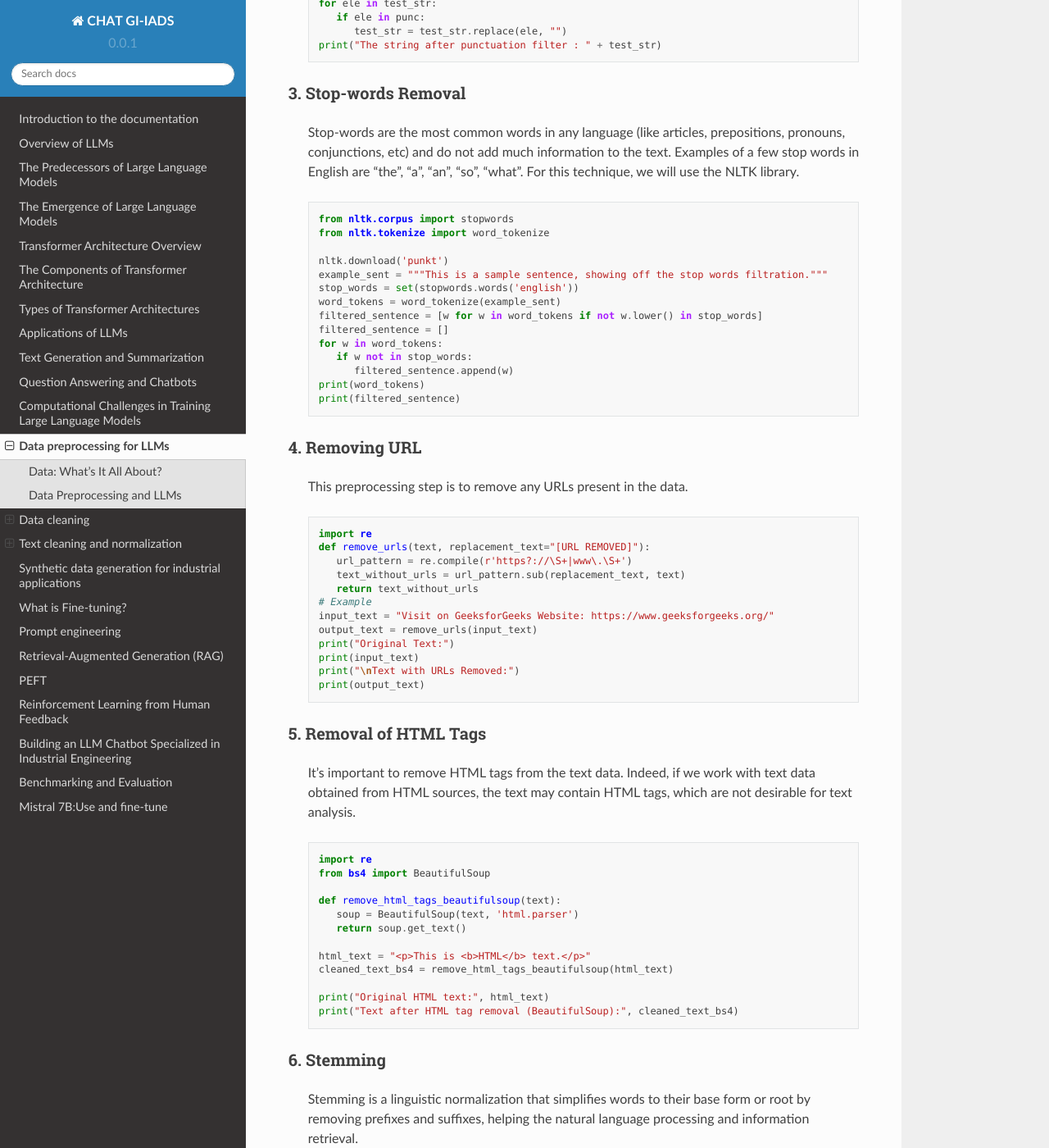
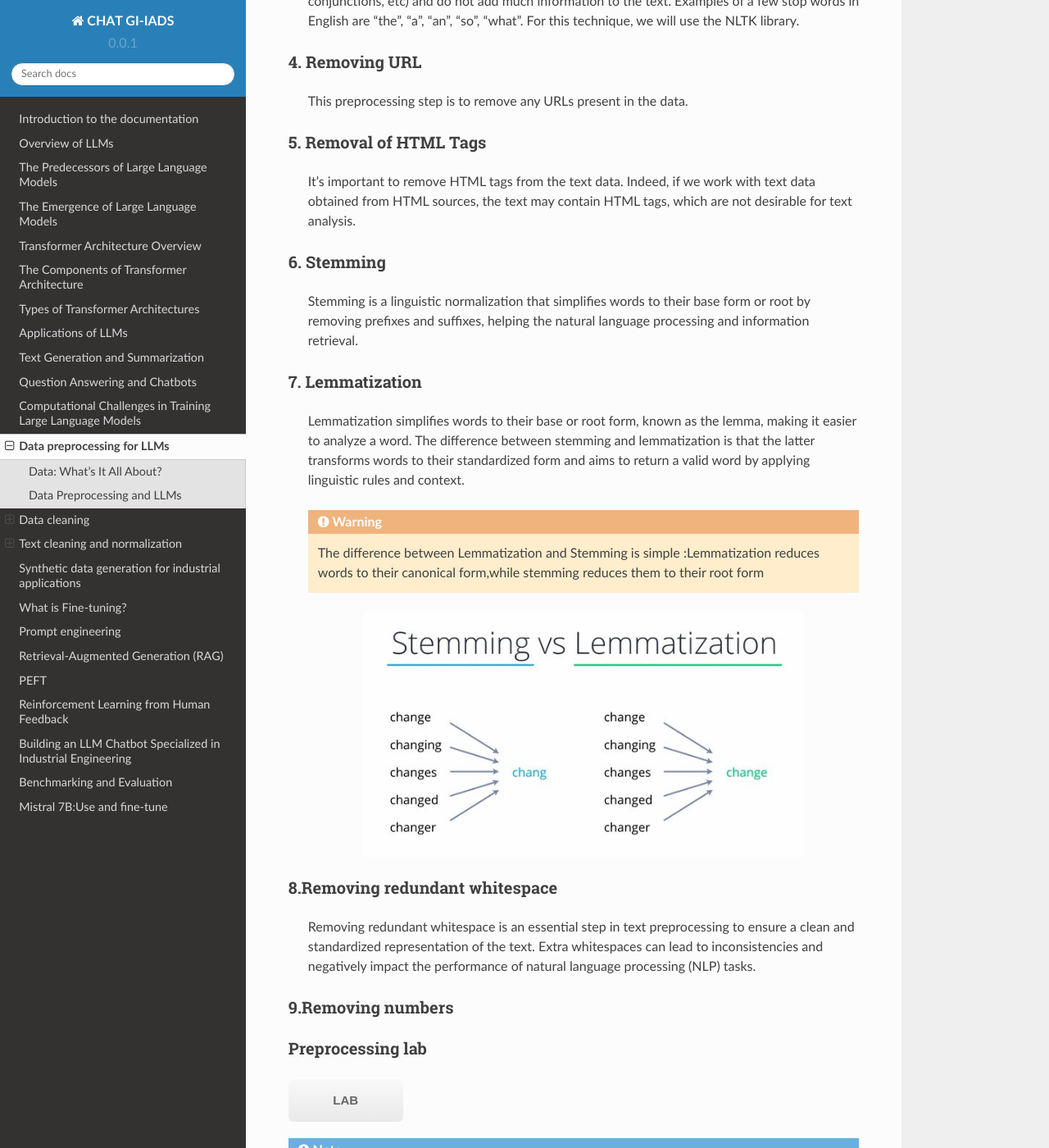
Before and after one commit to MasrourTawfik/chat-gi-iads, a Sphinx documentation site: the page built from docs/source/2.5-Data-Preprocessing-for-LLMs.rst, in a window 1280 px wide and 1400 px high, scrolled down 2872 px. Shown: the whole window at 82% size. Built offline with Sphinx 7.4.7 and the Read the Docs theme 2.0.0, drawn with Linux system fonts in a browser that asks for light colours; some of the changed text lies outside the part shown.

Commit message:
0000000000

```diff
--- a/docs/source/2.5-Data-Preprocessing-for-LLMs.rst
+++ b/docs/source/2.5-Data-Preprocessing-for-LLMs.rst
@@ -48,161 +48,71 @@ Text cleaning and normalization
 
 Removing noise and normalization
 -----------------------------
-Removing noise from text and standardizing it are crucial steps for improving the quality of our textual data and enhancing the performance of the natural language processing tasks. Many techniques are used to fix this issue.
+Removing noise from text and standardizing it are essential for enhancing the quality of our textual data, which in turn improves the performance of natural language processing tasks. Various techniques and tools are available to address these challenges.
+.. note::
+   To effectively manage this task, we can utilize several libraries that are designed to help clean and standardize text data. These libraries provide robust functionalities for preprocessing text, making it cleaner and more uniform for subsequent analysis.
+
+
+
 
 1. Lowercasing
 ~~~~~~~~~~~~~~~~~~~~~~
 
    Lowercasing is a text preprocessing step where all letters in the text are converted to lowercase. This step is implemented so that the algorithm does not treat the same words differently in different situations.
 
-   .. code-block:: python
-
-
-      string = "ConvErT ALL tO LoWErCASe"
-      print(string.lower())
 
 2. Removing Punctuation and Special Characters
 ~~~~~~~~~~~~~~~~~~~~~~~~~~~~~~~~~~~~~~~~~~~~~~~~
    Punctuation and special characters removal is a text preprocessing step where you remove all punctuation marks (such as periods, commas, exclamation marks, emojis etc.) from the text to simplify it and focus on the words themselves.
-
-   .. code-block:: python
-
-
-      test_str = "Gfg, is best : for ! Geeks ;"
-      print("The original string is : " + test_str)
-      punc = '''!()-[]{};:'"\,<>./?@#$%^&*_~'''
-      for ele in test_str:
-         if ele in punc:
-            test_str = test_str.replace(ele, "")
-      print("The string after punctuation filter : " + test_str)
 
 3. Stop-words Removal
 ~~~~~~~~~~~~~~~~~~~~~~~~~
    Stop-words are the most common words in any language (like articles, prepositions, pronouns, conjunctions, etc) and do not add much information to the text. Examples of a few stop words in English are “the”, “a”, “an”, “so”, “what”.
    For this technique, we will use the NLTK library.
 
-   .. code-block:: python
-
-
-      from nltk.corpus import stopwords
-      from nltk.tokenize import word_tokenize
-
-      nltk.download('punkt')
-      example_sent = """This is a sample sentence, showing off the stop words filtration."""
-      stop_words = set(stopwords.words('english'))
-      word_tokens = word_tokenize(example_sent)
-      filtered_sentence = [w for w in word_tokens if not w.lower() in stop_words]
-      filtered_sentence = []
-      for w in word_tokens:
-         if w not in stop_words:
-            filtered_sentence.append(w)
-      print(word_tokens)
-      print(filtered_sentence)
 
 4. Removing URL
 ~~~~~~~~~~~~~~~~~~~~~~~~~~~~~~
    This preprocessing step is to remove any URLs present in the data.
 
-   .. code-block:: python
-
-
-      import re
-      def remove_urls(text, replacement_text="[URL REMOVED]"):
-         url_pattern = re.compile(r'https?://\S+|www\.\S+')
-         text_without_urls = url_pattern.sub(replacement_text, text)
-         return text_without_urls
-      # Example
-      input_text = "Visit on GeeksforGeeks Website: https://www.geeksforgeeks.org/"
-      output_text = remove_urls(input_text)
-      print("Original Text:")
-      print(input_text)
-      print("\nText with URLs Removed:")
-      print(output_text)
-
 5. Removal of HTML Tags
 ~~~~~~~~~~~~~~~~~~~~~~~~~~~~~~~~~~
    It’s important to remove HTML tags from the text data. Indeed, if we work with text data obtained from HTML sources, the text may contain HTML tags, which are not desirable for text analysis.
 
-   .. code-block:: python
-
-
-      import re
-      from bs4 import BeautifulSoup
-
-      def remove_html_tags_beautifulsoup(text):
-         soup = BeautifulSoup(text, 'html.parser')
-         return soup.get_text()
-
-      html_text = "<p>This is <b>HTML</b> text.</p>"
-      cleaned_text_bs4 = remove_html_tags_beautifulsoup(html_text)
-
-      print("Original HTML text:", html_text)
-      print("Text after HTML tag removal (BeautifulSoup):", cleaned_text_bs4)
-
 6. Stemming
 ~~~~~~~~~~~~~~~~~~~~~~~~~~~~~~~~~~~~~
    Stemming is a linguistic normalization that simplifies words to their base form or root by removing prefixes and suffixes, helping the natural language processing and information retrieval.
-
-   .. code-block:: python
-      import nltk
-      from nltk.stem import PorterStemmer
-
-      nltk.download("punkt")
-      ps = PorterStemmer()
-      example_words = ["program", "programming", "programer", "programs", "programmed"]
-      print("{0:20}{1:20}".format("--Word--", "--Stem--"))
-      for word in example_words:
-         print("{0:20}{1:20}".format(word, ps.stem(word)))
 
 7. Lemmatization
 ~~~~~~~~~~~~~~~~~~~~~~~~~~~~~~~~~~~~~~~~
 
    Lemmatization simplifies words to their base or root form, known as the lemma, making it easier to analyze a word. The difference between stemming and lemmatization is that the latter transforms words to their standardized form and aims to return a valid word by applying linguistic rules and context.
 
+   .. warning::
+      The difference between  Lemmatization and Stemming is simple :Lemmatization reduces words to their canonical form,while stemming reduces them to their root form
+
+
    .. figure:: ../Images/DifferencebetweenStemmingandLemmatization.jpg
     :width: 80%
     :align: center
     :alt: Alternative text for the image
-
-
-   .. code-block:: python
-
-
-      from nltk.stem import WordNetLemmatizer
-      nltk.download("wordnet")
-      nltk.download("omw-1.4")
-      wnl = WordNetLemmatizer()
-      example_words = ["program", "programming", "programer", "programs", "programmed"]
-      print("{0:20}{1:20}".format("--Word--", "--Lemma--"))
-      for word in example_words:
-         print("{0:20}{1:20}".format(word, wnl.lemmatize(word, pos="v")))
 
 8.Removing redundant whitespace
 ~~~~~~~~~~~~~~~~~~~~~~~~~~~~~~~~~~~~~~~~~
 
  Removing redundant whitespace is  an essential step in text preprocessing to ensure a clean and standardized representation of the text. Extra whitespaces can lead to inconsistencies and negatively impact the performance of natural language processing (NLP) tasks.
 
-   .. code-block:: python
-
-
-      import re
-
-      test_str = "GfG is good         website"
-      print("The original string is : " + test_str)
-      res = re.sub(' +', ' ', test_str)
-      print("The strings after extra space removal : " + str(res))
-
 9.Removing numbers
 ~~~~~~~~~~~~~~~~~~~~~~~~~~~~~~~~~~~~~~~~~~~
-   .. code-block:: python
 
+Preprocessing lab
+~~~~~~~~~~~~~~~~~~~~~~~~~~~~~~~~~~~
+.. button::
+   :text: LAB
+   :link: https://colab.research.google.com/drive/1Fn0fZ2HdctgrS_kcgwhaf1nYbqptrjsu?usp=sharing
 
-      ini_string = "Giant12for17giant"
-      print("initial string : ", ini_string)
-      res = ''.join([i for i in ini_string if not i.isdigit()])
-      print("final string : ", res)
-
-After preprocessing our data, the next step will be to feed it into our large language model. The concern here is whether our LLM will have a very good understanding of our cleaned data. In this context, we will discuss an important concept known as Tokenization.
+.. note::
+   After preprocessing our data, the next step will be to feed it into our large language model. The concern here is whether our LLM will have a very good understanding of our cleaned data. In this context, we will discuss an important concept known as Tokenization.
 
 Tokenization and word embedding
 --------------------------------
@@ -212,12 +122,6 @@ The aim of tokenization is to represent text in a manner that's meaningful for m
     :width: 80%
     :align: center
     :alt: Alternative text for the image
-
-Preprocessing lab
-~~~~~~~~~~~~~~~~~~~~~~~~~~~~~~~~~~~
-.. button::
-   :text: LAB
-   :link: https://colab.research.google.com/drive/1Fn0fZ2HdctgrS_kcgwhaf1nYbqptrjsu?usp=sharing
 
 
 Tokenization algorithms
@@ -239,10 +143,6 @@ BPE algorithm
 4.Repeat: Repeat steps 2 and 3 for a fixed number of iterations or until a certain condition is met (e.g., reaching a predefined vocabulary size).
 
 5.Encoding: Once the vocabulary is constructed, encode the input text by replacing each token with its corresponding token in the vocabulary.
-
-.. raw:: html
-
-   <iframe width="560" height="315" src="https://www.youtube.com/embed/i0D5GbudU6c" frameborder="0" allowfullscreen></iframe>
 
 BPE lab
 ~~~~~~~~~~~~~~~~~~~~~~~~~~~~~~~~~~~
```
